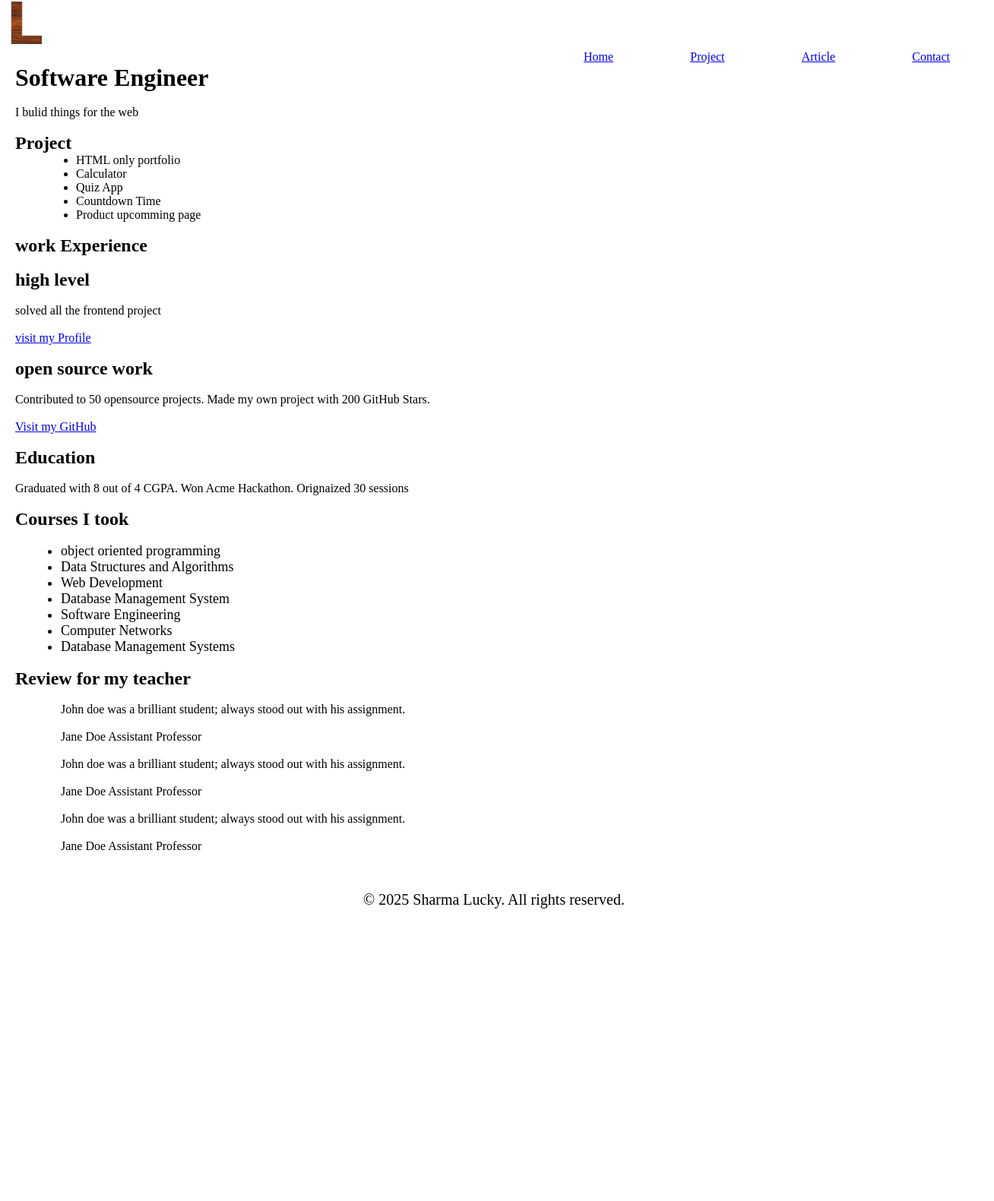
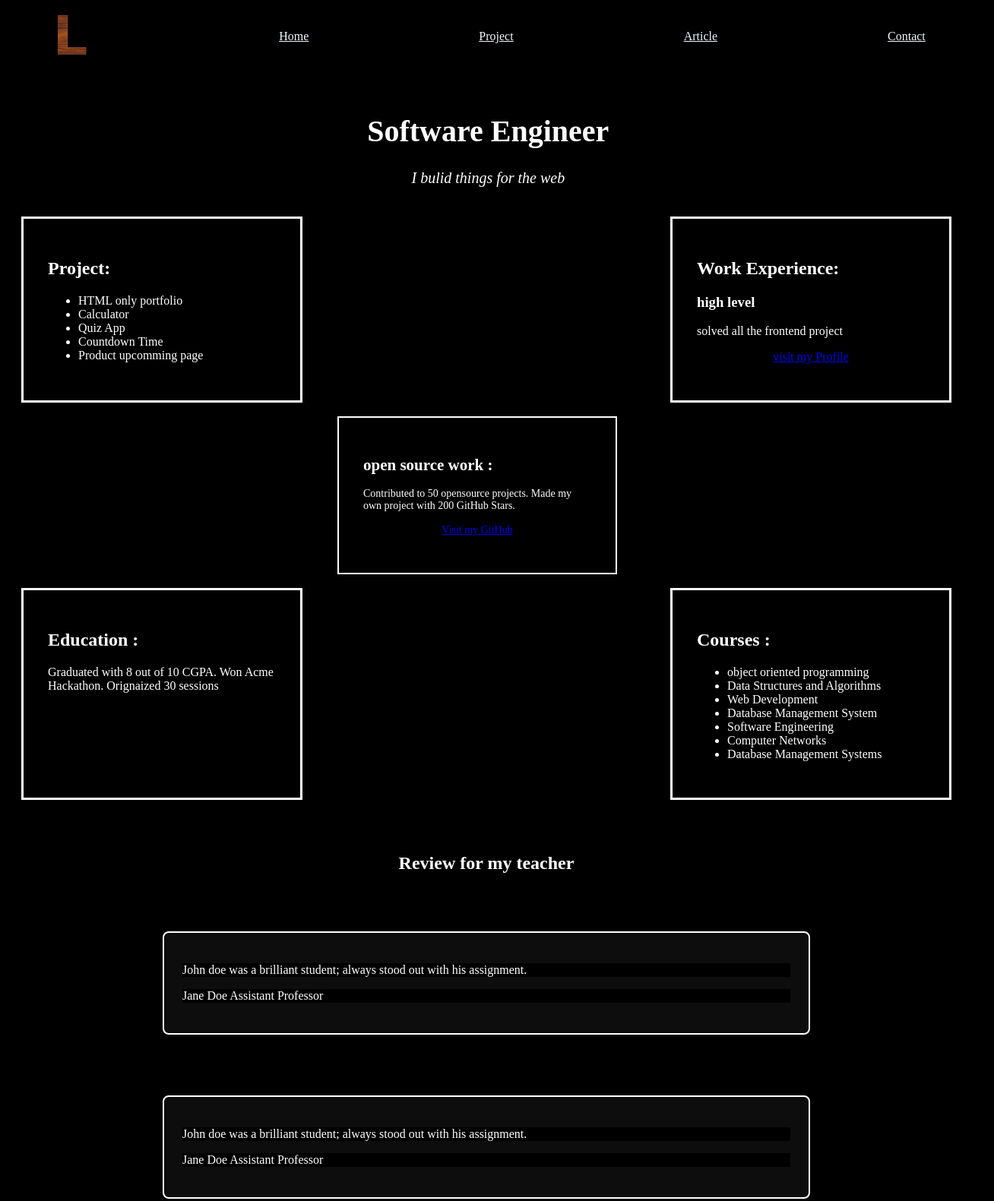
Before and after one commit to Luckysharma07/basic-html-website, a plain HTML site: page index.html in a window 1280 px wide. Shown: the part 2-1583 px from the top of the page at 76% size, 1308 px wide, since content can reach past the window. Before the commit the page ends 1234 px from the top, so only its background shows below. Drawn offline with Linux system fonts and the light colour scheme.

Commit message:
initial commit

```diff
--- a/index.html
+++ b/index.html
@@ -6,7 +6,9 @@
     <title>BASIC HTML PAGE</title>
     <link rel="stylesheet" href="style.css">
 </head>
-<body>
+<body >
+
+    <div class="container" >
         <header class="site-header">
             <div class= "inner">
                 <div class="Logo">
@@ -15,7 +17,7 @@
                     </a>
              </div>
 
-                <nav class="navbar" aria-label="Main navigation">
+                <nav class="navbar">
                     <ul>
                         <li><a href="index.html" class="active">Home</a></li>
                         <li><a href="projects.html">Project</a></li>
@@ -27,19 +29,15 @@
         </header>
 
         <div class="hero">
-
         <main class="page-content">
             <!-- page content goes here -->
-
             <h1>Software Engineer</h1>
-            <br>
             <p>I bulid things for the web</p>
         </main>
 
+        <div class="project-work">
         <section class="project">
-            <br>
-            <h2>Project</h2>
-
+            <h2>Project: </h2>
             <ul>
                 <li>HTML only portfolio</li>
                 <li>Calculator</li>
@@ -49,37 +47,34 @@
             </ul>
         </section>
 
-            <br>
 
-        <section class="work experience">
-            <h1>work Experience</h1>
-            <br>
-            <h2>high level</h2>
-            <br>
+
+        <section class="work-experience">
+            <h2>Work Experience: </h2>
+            <h3>high level</h3>
             <p>solved all the frontend project</p>
-            <br>
             <a href="https://projects/">visit my Profile</a>
         </section>
+        </div>
         <br>
 
+        <div class="opensourcee">
         <section class="opensource">
-            <h1>open source work</h1>
-            <br>
+            <h1>open source work : </h1>
             <p>Contributed to 50 opensource projects. Made my own project with 200 GitHub Stars. </p>
-            <br>
             <a href="https://github.com/Luckysharma07">Visit my GitHub</a>
         </section>
+        </div>
         <br>
+        <div class="education">
         <section class="Education">
-            <h1>Education</h1>
-            <br>
-            <p>Graduated with 8 out of 4 CGPA. Won Acme  Hackathon. Orignaized 30 sessions</p>
+            <h1>Education : </h1>
+            <p>Graduated with 8 out of 10 CGPA. Won Acme  Hackathon. Orignaized 30 sessions</p>
             </section>
             <br>
 
             <section class="Courses">
-                <h1>Courses I took</h1>
-                <br>
+                <h1>Courses : </h1>
                 <ul>
                     <li>object oriented programming</li>
                     <li>Data Structures and Algorithms</li>
@@ -90,36 +85,31 @@
                   <li>Database Management Systems</li>
                 </ul>
             </section>
+            </div>
             <br>
             <article class="Review">
                 <h1>Review for my teacher</h1>
-                <br>
+                <blockquote>
                 <p>John doe was a brilliant student; always stood out with his assignment. </p>
-                    <br>
                     <p> Jane Doe Assistant Professor</p>
-
-                     <br>
+              </blockquote>
+              <blockquote>
                 <p>John doe was a brilliant student; always stood out with his assignment. </p>
-                    <br>
                     <p> Jane Doe Assistant Professor</p>
-                    <br>
-
+                    </blockquote>
+                    <blockquote>
                 <p>John doe was a brilliant student; always stood out with his assignment. </p>
-                    <br>
                     <p> Jane Doe Assistant Professor</p>
-                    <br>
+                    </blockquote>
             </article>
-
+            <br>
             <footer class="copywrite">
-                <p>&copy; 2025 Sharma Lucky. All rights reserved.</p>
+                <p>&copy; all rights reserved 2025</p>
             </footer>
             <br>
             <br>
         </div>
-
-
-
-
+   </div>
 
 </body>
 </html
--- a/style.css
+++ b/style.css
@@ -1,71 +1,187 @@
 *{
-    margin: 0;
-    padding: 0;
+    background-color: black;
+}
+.hero{
+    margin: 20px;
     box-sizing: border-box;
 
 }
 
+.main-body,
+.container{
+    color: white;
+}
+
+.site-header{
+    padding: 10px 40px;
+}
+
+.site-header .inner{
+    display: flex;
+    justify-content: center;
+    align-items: center;
+}
+
+ .Logo img{
+    padding-right: 205px;
+    height: 60px;
+    width: 60px
+ }
 
 .navbar ul{
     display: flex;
     justify-content: center;
     list-style: none;
-    padding-left: 60%;
-    padding-right: 30px;
-    padding-bottom: 0%;
-    text-decoration: none;
+    margin: 0%;
+    gap: 14rem;
+}
+
+.navbar a{
+    color: aliceblue;
+}
+
+
+.copywrite p{
+    display: flex;
+    justify-content: center;
+    color: blueviolet;
+    margin-bottom: 20px;
+}
+
+.page-content {
+    padding-left: 34%;
+    font-size: 20px;
+    margin: 39px;
+}
+
+.page-content p{
+    padding-left: 8%;
+    font-style: italic;
+}
+
+.main-body{
+    display: flex;
+    flex-direction: column;
+    width: 100%;
+    align-items: center;
+}
+
+.Project h1{
+    /* width: 20px; */
+    padding-left: 15rem;
+    /* padding-bottom: 20px;
+    padding-top: 20px; */
+    font-size: 3.2rem;
+}
+
+.contact{
+    padding: 20px 30px;
+    color: white;
+}
+
+.contact input{
+   background-color: white;
+}
+
+.contact textarea{
+    background-color: white;
+}
+
+.contact button{
+    background-color: yellowgreen;
+}
+
+.contact form {
+  display: flex;
+  flex-direction: column;
+  align-items: center;
+  gap: 10px;
+  color: white;
+}
+
+.container{
+    display: flex;
+    flex-direction: column;
+}
+
+.Review {
+    /* display: flex; */
+    flex-direction: row;
+}
+
+ .copywrite {
+    border-top: 4px solid #444;
+    padding: 20px 0;
+    color: white;
+    width: 100vw;
+    }
+
+.Review{
+    display: flex;
+    flex-direction: column;
+    align-items: center;
+    padding: 2rem;
+    gap: 2rem;
+}
+
+/* Style both blockquote element and .blockquote class */
+blockquote,
+.blockquote {
+    border: 2px solid #fff;
+    padding: 1.5rem;
+    border-radius: 8px;
+    margin: 1.5rem 0;
+    background: rgba(255, 255, 255, 0.05);
+    max-width: 800px;
+    width: 100%;
+}
+
+.Courses,
+.Education,
+.project,
+.work-experience{
+    border: 3px solid #fff;
+    padding: 2rem;
+    border-radius: 1.rem 0;
+    max-width: 300px;
+    width: 700%;
+}
+
+.education {
+    display: flex;
+    justify-content: center;
     justify-content: space-between;
 }
 
-.project ul{
-    list-style-type: disc;
-     margin-left: 80px;
+.project-work{
+     display: flex;
+    justify-content: center;
+    justify-content: space-between;
+
 }
 
-.hero{
-    margin-left: 20px;
+.opensourcee{
+    align-items: center;
+    display: flex;
+    flex-direction: column;
+    padding: 20px 15px;
+    border: 2px solid #fff;
+    padding: 2rem;
+    max-width: 300px;
+    margin-left: 26rem;
+      font-size: 14px;
 }
 
-.Courses li{
-     margin-left: 60px;
-     font-size: 18px;
+.opensource a{
+  display: flex;
+  flex-direction: column;
+  margin: 1rem;
+  align-items: center;
 }
 
-.Review p {
-    margin-left: 60px;
+.work-experience a{
+  display: flex;
+  flex-direction: column;
+  margin: 1rem;
+  align-items: center;
 }
-
-.Project ul {
-    padding-top: 18px;
-    padding-left: 2rem;
-}
-
-.Project p{
-    padding-top: 18px;
-}
-
-.Project h2{
-    padding-top: 18px;
-}
-
-.Project h1{
-    padding-top: 2rem;
-    padding-left: 10px;
-}
-
-
-footer p{
-    display: flex;
-    justify-content: center;
-    padding-top: 2rem;
-    font-size: 20px;
-    -webkit-font-feature-settings: "onum";
-}
-
-.contact{
-    padding-top: 90px;
-}
-
-.contact h1{
-    padding-top: 15px;
-}
```
Also changed, not shown: articles.html (+10 -4 lines), contact.html (+4 -2 lines), projects.html (+6 -2 lines).
